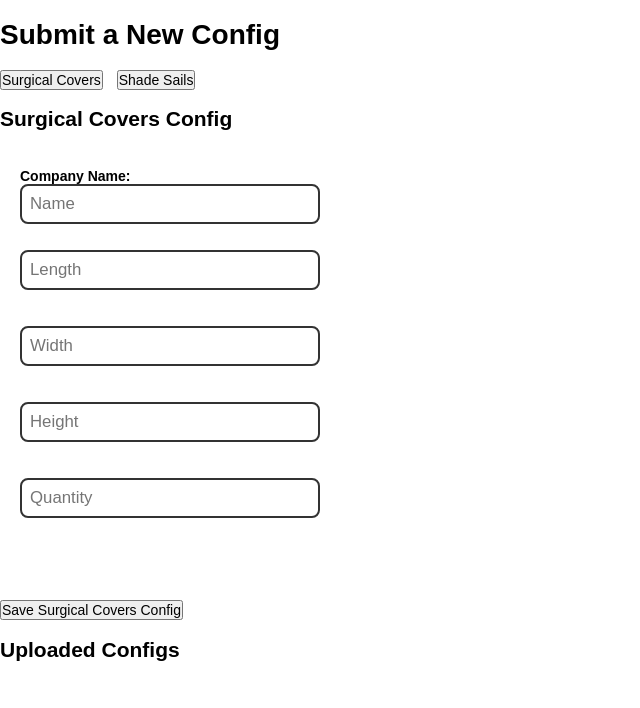
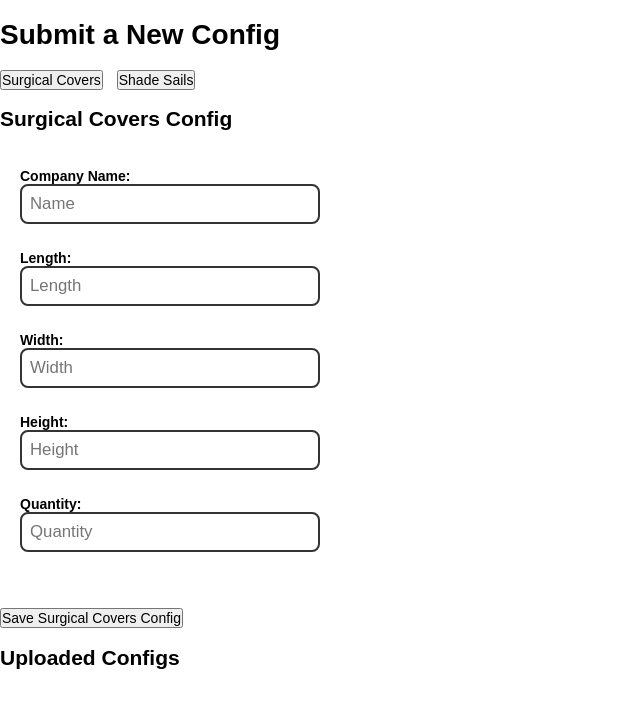
Before and after one commit to rTait30/autodraw_server, a Flask app: page /copelands in a window 1280 px wide. Shown: the top 708 px of the page, without its empty margins (0-640 px from the left). Run offline with Flask 3, Linux system fonts and the light colour scheme; data that the repository does not hold is empty.

Commit message:
surgical form labels

```diff
--- a/templates/index.html
+++ b/templates/index.html
@@ -26,10 +26,23 @@
                         Company Name:
                         <input type="text" id="surgicalName" placeholder="Name"><br>
                     </label>
-                    <input type="number" id="surgicalLength" placeholder="Length"><br>
-                    <input type="number" id="surgicalWidth" placeholder="Width"><br>
-                    <input type="number" id="surgicalHeight" placeholder="Height"><br>
-                    <input type="number" id="surgicalQuantity" placeholder="Quantity"><br><br>
+                    <label>
+                        Length:
+                        <input type="number" id="surgicalLength" placeholder="Length"><br>
+                    </label>
+                    <label>
+                        Width:
+                        <input type="number" id="surgicalWidth" placeholder="Width"><br>
+                    </label>
+                    <label>
+                        Height:
+                        <input type="number" id="surgicalHeight" placeholder="Height"><br>
+                    </label>
+                    <label>
+                        Quantity:
+                        <input type="number" id="surgicalQuantity" placeholder="Quantity"><br>
+
+                    </label>
                 </div>
             </div>
         </form>
```
